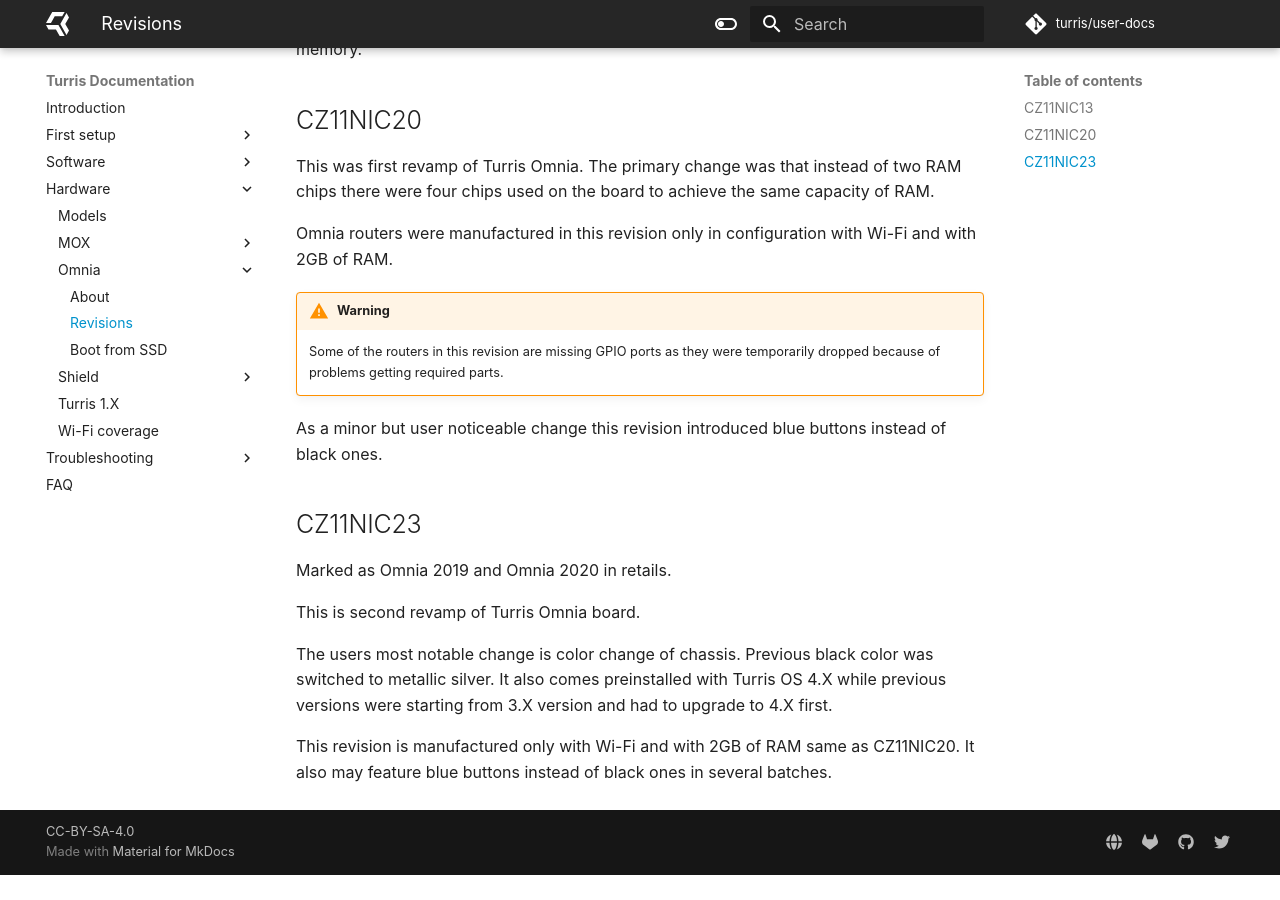
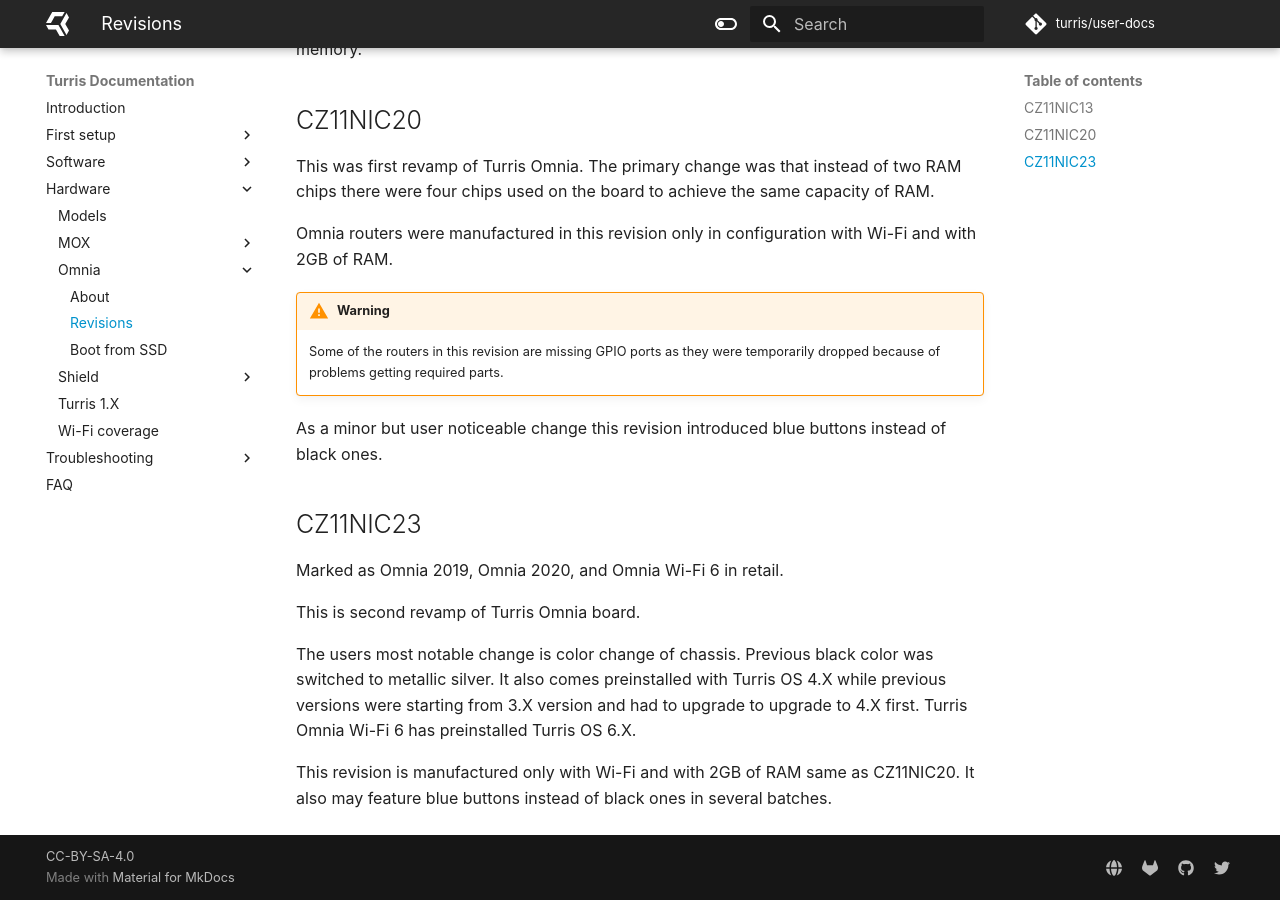
Before and after one commit to turris-cz/user-docs, an MkDocs documentation site: the page built from docs/hw/omnia/revisions.md, in a window 1280 px wide and 900 px high, scrolled down 563 px. Built offline with MkDocs 1.6.1 and Material for MkDocs 9.7.7, drawn with Linux system fonts in a browser that asks for light colours; plug-ins that fetch from the network failed and are left out; before the commit the page ends 1438 px from its top, so only the background shows below that.

Commit message:
omnia/revisions: Add information about Omnia Wi-Fi 6

```diff
--- a/docs/hw/omnia/revisions.md
+++ b/docs/hw/omnia/revisions.md
@@ -43,14 +43,14 @@
 
 ## CZ11NIC23
 
-Marked as Omnia 2019 and Omnia 2020 in retails.
+Marked as Omnia 2019, Omnia 2020, and Omnia Wi-Fi 6 in retail.
 
 This is second revamp of Turris Omnia board.
 
 The users most notable change is color change of chassis. Previous black color was
 switched to metallic silver. It also comes preinstalled with Turris OS 4.X
 while previous versions were starting from 3.X version and had to upgrade to
-4.X first.
+upgrade to 4.X first. Turris Omnia Wi-Fi 6 has preinstalled Turris OS 6.X.
 
 This revision is manufactured only with Wi-Fi and with 2GB of RAM same as
 CZ11NIC20. It also may feature blue buttons instead of black ones in several
```
